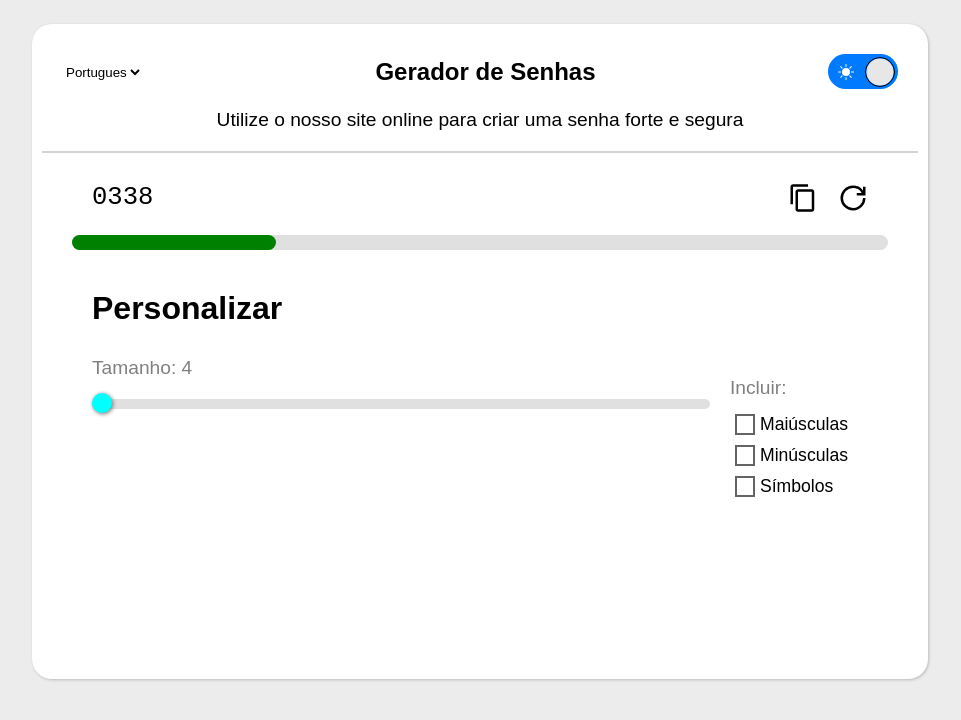
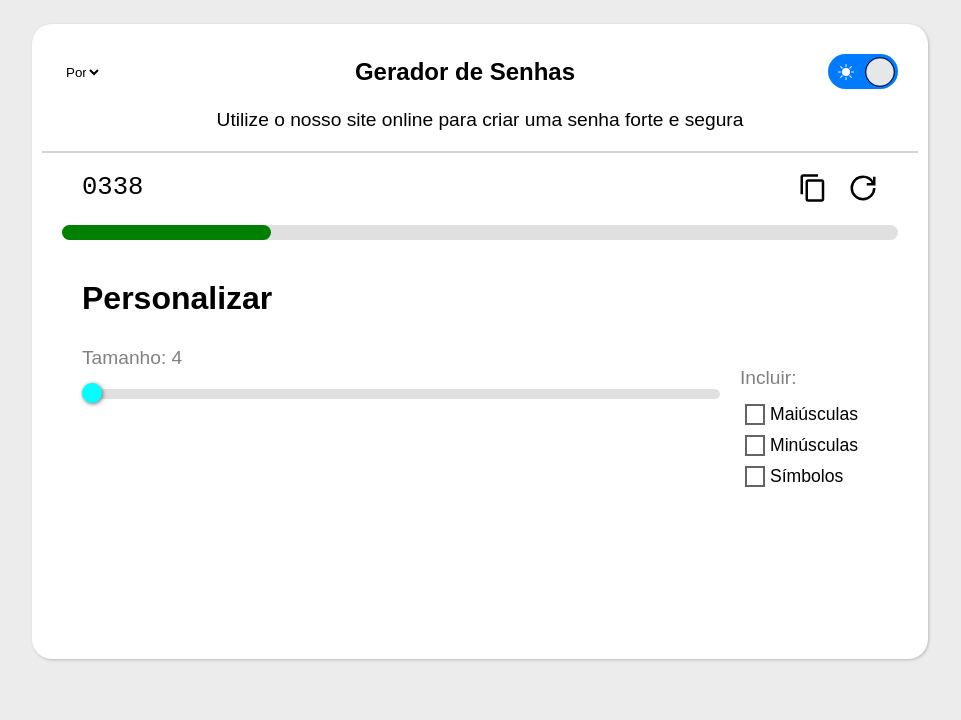
Before and after one commit to Fezaoo/Site-gerador-de-senhas-REACT, a React (Create React App) app: page / in a window 1280 px wide. Shown: the top 720 px of the page, without its empty margins (160-1121 px from the left). Built offline with nearby package versions, Linux system fonts and the light colour scheme.

Commit message:
Update App.css

```diff
--- a/src/App.css
+++ b/src/App.css
@@ -11,7 +11,7 @@
   transition: background-color 0.4s ease, width 1s ease;
 }
 .container_content{
-  padding: 3vh 7vw;
+  padding: 3vh 5vw;
 }
 .content{
   box-shadow: 1px 1px 3px rgb(187, 187, 187);
@@ -39,6 +39,7 @@ select{
   background-color: transparent;
   border: none;
   outline: none;
+  width: 40px;
 }
 h1{
   margin: 0;
@@ -82,7 +83,7 @@ hr{
   background-color: rgb(255, 255, 255);
   width: 100%;
   height: 100%;
-  padding: 30px;
+  padding: 20px;
 }
 .senha_container{
   width: 100%;
@@ -96,7 +97,7 @@ hr{
 .senha > p{
   display: inline;
   max-width: 100%;
-  font-size: 18px;
+  font-size: 17px;
   font-family: monospace;
 }
 .senha_interacao{
@@ -253,10 +254,6 @@ hr{
 .container_content{
   padding: 3vh 15vw;
 }
-
-
-
-
 .senha_container{
   padding-inline: 20px;
 }
```
